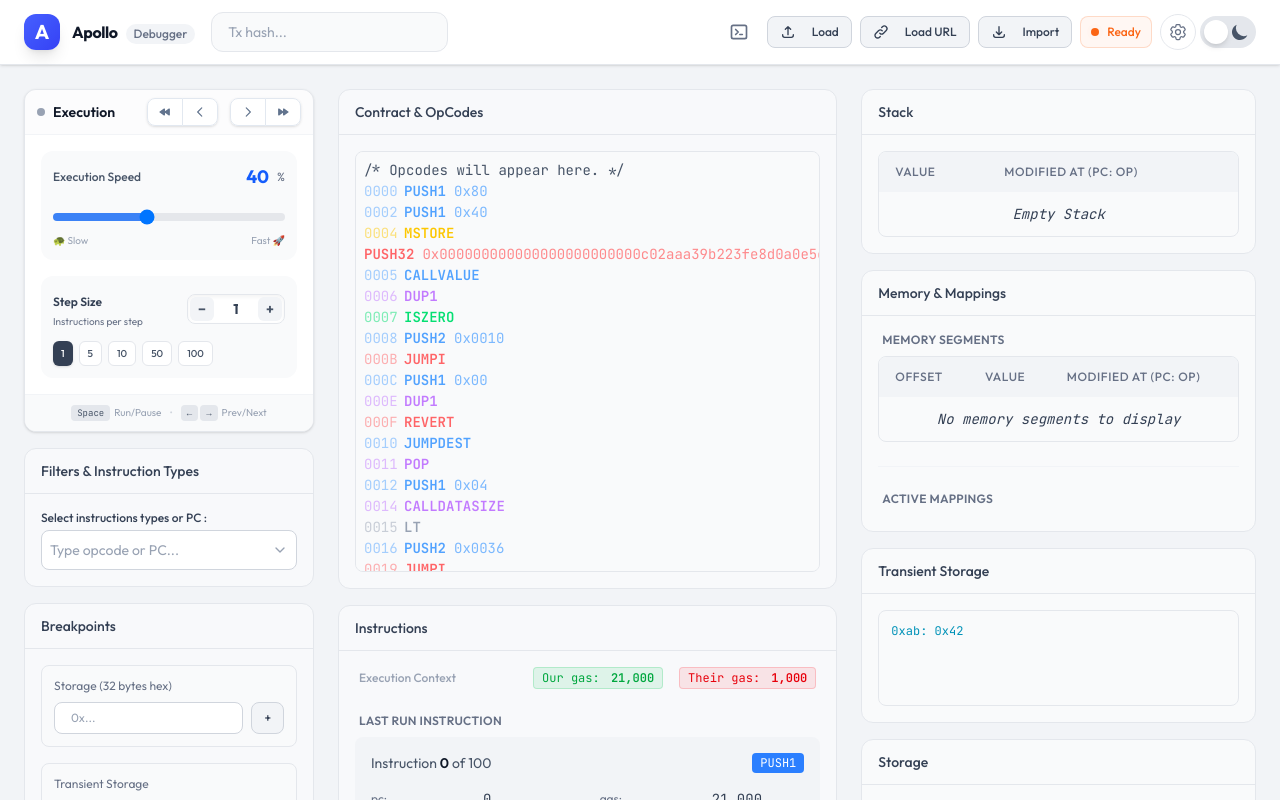
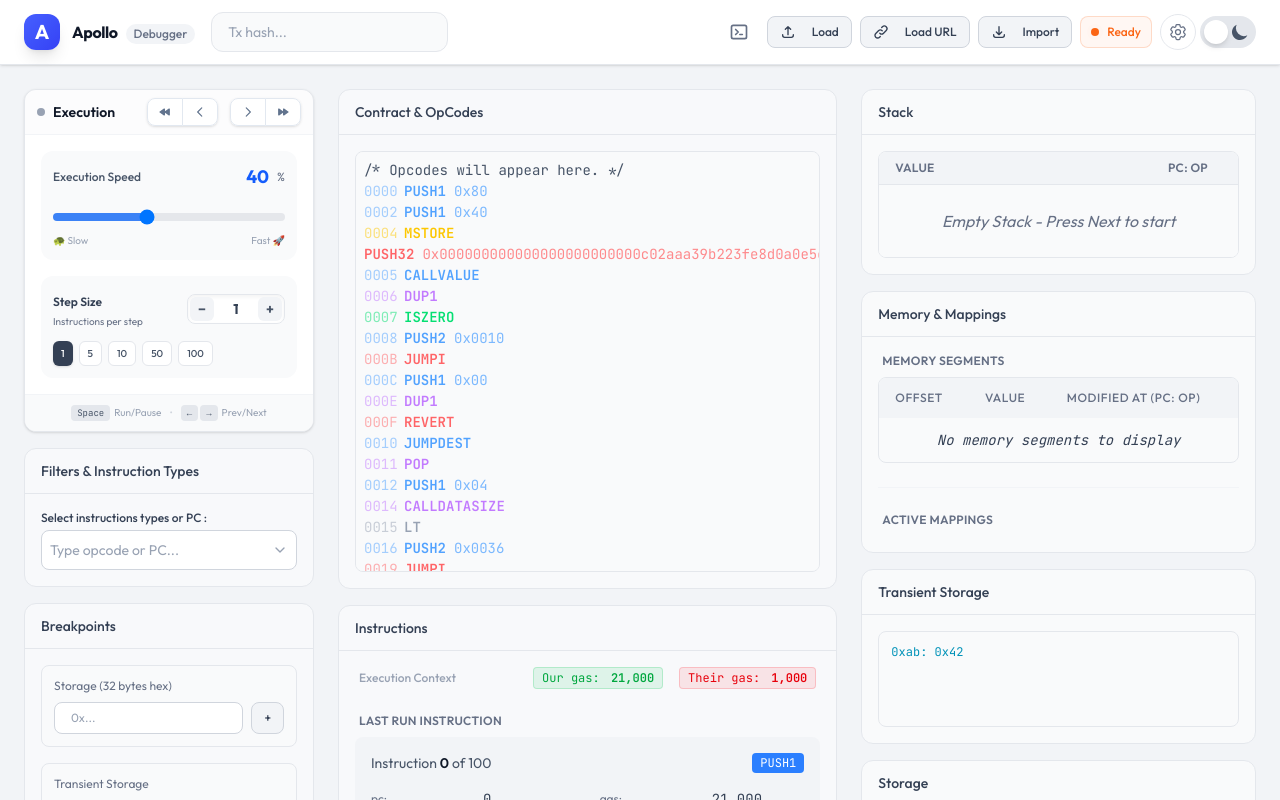
Before and after one commit to Samet-stack/Smart-Contract-Debugger, a React (Vite) app: page / in a window 1280 px wide. Shown: the top 800 px of the page. Built offline with nearby package versions, Linux system fonts and the light colour scheme.

Commit message:
feat: Stack sliding window with history popup modal + light theme support

```diff
--- a/src/App.tsx
+++ b/src/App.tsx
@@ -51,7 +51,12 @@ export default function App() {
     isPlaying,
     togglePlay,
     speed,
-    setSpeed
+    setSpeed,
+
+    // Sliding Window Stack
+    visibleStack,
+    stackHistoryLength,
+    stackHistory
   } = useApollo();
 
   // --- AUTO-PLAY ENGINE (Manual Interval for UI Control) ---
@@ -215,7 +220,19 @@ export default function App() {
       functionSelector: "swap(...)",
       callData: "0x...",
     } : null,
-    nextInstrToRun: null // Simple view: current is last run
+    // Wire nextInstruction from the hook
+    nextInstrToRun: nextInstruction ? {
+      number: (nextInstruction.stepNumber ?? 0),
+      total: rawState?.totalSteps ?? 0,
+      pc: nextInstruction.pc,
+      opcode: nextInstruction.opcode,
+      gas: nextInstruction.gas,
+      gasCost: nextInstruction.gasCost,
+      memoryMappings: nextInstruction.memoryMappings || [],
+      memoryChanges: nextInstruction.memoryChanges || [],
+      functionSelector: "swap(...)",
+      callData: "0x...",
+    } : null
   };
 
 
@@ -610,7 +627,12 @@ export default function App() {
           <div className="col-span-12 md:col-span-12 lg:col-span-4 space-y-4">
             {/* Stack */}
             <Card title="Stack">
-              <StackView items={displayItems} className="max-h-64" />
+              <StackView
+                visibleStack={visibleStack}
+                historyLength={stackHistoryLength}
+                fullHistory={stackHistory}
+                className="max-h-64"
+              />
             </Card>
 
             {/* Combined Memory & Mappings Card */}
--- a/src/features/stack/StackView.tsx
+++ b/src/features/stack/StackView.tsx
@@ -1,81 +1,171 @@
-// - Rouge (consumed) : éléments consommés par l'instruction
-// - Vert (produced) : éléments produits par l'instruction         j'ai trouvé ça donc ça rend le fond rouge ou vert mais avec un mode sombre
-// - Neutre : éléments non affectés
-//
-// DÉPENDANCES :
-//   - Table (de ui-lib) : Composant tableau réutilisable
-//   - StackItem (type) : Structure des données stack
+// StackView.tsx
+// Stack visualization with sliding window (2 items max: current=green, previous=red)
+// History displayed in a popup modal - Light/Dark theme support
 
-import { Table, TableHeader, TableBody, TableRow, TableCell } from "../../ui-lib/components/Table";
+import { useState } from "react";
+import type { VisibleStackWindow } from "../../hooks/useApollo";
 import type { StackItem } from "../../types/StackItem";
 
 interface StackViewProps {
-    items: StackItem[];
+    visibleStack: VisibleStackWindow;
+    historyLength: number;
+    fullHistory?: StackItem[];
     className?: string;
 }
 
-export default function StackView({ items, className = "" }: StackViewProps) {
-
-    // Fonction qui retourne les classes CSS selon le statut
-    const getStatusClasses = (item: StackItem): string => {
-        if (item.isPopped) {
-            return "bg-red-900/30 text-red-700 dark:text-red-400 border border-red-500/30";
-        }
-        switch (item.status) {
-            case "consumed":
-                return "bg-red-500/20";
-            case "produced":
-                return "bg-green-500/20";
-            default:
-                return "";
-        }
-    };
+// Modal component for stack history
+function HistoryModal({
+    isOpen,
+    onClose,
+    history
+}: {
+    isOpen: boolean;
+    onClose: () => void;
+    history: StackItem[];
+}) {
+    if (!isOpen) return null;
 
     return (
-        <div className={`overflow-x-auto rounded-lg border border-gray-200 dark:border-gray-700 ${className}`}>
-            <Table>
-                {/* EN-TÊTE */}
-                <TableHeader>
-                    <TableRow>
-                        <TableCell isHeader>Value</TableCell>
-                        <TableCell isHeader>Modified at (PC: OP)</TableCell>
-                    </TableRow>
-                </TableHeader>
+        <div
+            className="fixed inset-0 z-50 flex items-center justify-center bg-black/40"
+            onClick={onClose}
+        >
+            <div
+                className="bg-white dark:bg-gray-900 border border-gray-200 dark:border-gray-700 rounded-xl shadow-2xl w-[90vw] max-w-2xl max-h-[80vh] overflow-hidden"
+                onClick={e => e.stopPropagation()}
+            >
+                {/* Header */}
+                <div className="flex items-center justify-between px-6 py-4 border-b border-gray-200 dark:border-gray-700 bg-gray-50 dark:bg-gray-800/50">
+                    <h2 className="text-lg font-semibold text-gray-900 dark:text-white flex items-center gap-2">
+                        Stack History
+                        <span className="text-sm font-normal text-gray-500 dark:text-gray-400">({history.length} items)</span>
+                    </h2>
+                    <button
+                        onClick={onClose}
+                        className="text-gray-500 hover:text-gray-900 dark:text-gray-400 dark:hover:text-white transition-colors p-2 hover:bg-gray-200 dark:hover:bg-gray-700 rounded-lg"
+                    >
+                        ✕
+                    </button>
+                </div>
 
-                {/* CORPS - Une ligne par élément de stack */}
-                <TableBody>
-                    {items.map((item, index) => (
-                        <TableRow key={(item as any)._visualId || index} className={getStatusClasses(item)}>
-                            {/* Colonne 1 : Label (si présent) + Valeur */}
-                            <TableCell className="break-all text-xs">
-                                {item.label && (
-                                    <span className="font-semibold text-gray-600 dark:text-gray-400">
-                                        {item.label} :
-                                    </span>
-                                )}
-                                <span className="ml-1">{item.value}</span>
-                            </TableCell>
+                {/* Table Header */}
+                <div className="grid grid-cols-[60px_1fr_120px] bg-gray-100 dark:bg-gray-800/80 border-b border-gray-200 dark:border-gray-700 text-xs font-semibold text-gray-500 dark:text-gray-400 uppercase">
+                    <div className="px-4 py-2">#</div>
+                    <div className="px-4 py-2">Value</div>
+                    <div className="px-4 py-2 text-center">PC: Opcode</div>
+                </div>
 
-                            {/* Colonne 2 : Instruction qui a produit cet élément */}
-                            <TableCell className="text-gray-500 dark:text-gray-400">
-                                {item.modifiedAt
-                                    ? `${item.modifiedAt.pc}: ${item.modifiedAt.opcode}`
-                                    : "-"
-                                }
-                            </TableCell>
-                        </TableRow>
-                    ))}
+                {/* Scrollable content - No hover effects */}
+                <div className="overflow-y-auto max-h-[60vh]">
+                    {[...history].reverse().map((item, idx) => {
+                        const itemIndex = history.length - idx;
+                        const isLast = idx === 0;
+                        const isSecondLast = idx === 1;
 
-                    {/* Message si stack vide */}
-                    {items.length === 0 && (
-                        <TableRow>
-                            <TableCell className="text-center text-gray-500 italic" colSpan={2}>
-                                Empty Stack
-                            </TableCell>
-                        </TableRow>
-                    )}
-                </TableBody>
-            </Table>
+                        return (
+                            <div
+                                key={idx}
+                                className={`grid grid-cols-[60px_1fr_120px] border-b border-gray-100 dark:border-gray-800/50
+                                    ${isLast ? 'bg-green-100 dark:bg-green-900/30' : ''}
+                                    ${isSecondLast ? 'bg-red-100 dark:bg-red-900/30' : ''}
+                                    ${!isLast && !isSecondLast ? 'bg-white dark:bg-gray-900' : ''}
+                                `}
+                            >
+                                <div className="px-4 py-3 text-gray-400 dark:text-gray-500 font-mono text-sm">
+                                    {itemIndex}
+                                </div>
+                                <div className="px-4 py-3 overflow-x-auto">
+                                    <code className="text-gray-800 dark:text-gray-200 text-sm font-mono break-all">
+                                        {item.value}
+                                    </code>
+                                </div>
+                                <div className="px-4 py-3 text-gray-500 dark:text-gray-400 text-sm text-center">
+                                    {item.modifiedAt ? `${item.modifiedAt.pc}: ${item.modifiedAt.opcode}` : "-"}
+                                </div>
+                            </div>
+                        );
+                    })}
+                </div>
+
+                {/* Footer */}
+                <div className="px-6 py-3 border-t border-gray-200 dark:border-gray-700 bg-gray-50 dark:bg-gray-800/30 text-xs text-gray-500 flex items-center justify-between">
+                    <span>🟢 Current | 🔴 Previous</span>
+                    <span>Click outside to close</span>
+                </div>
+            </div>
         </div>
     );
 }
+
+export default function StackView({ visibleStack, historyLength, fullHistory = [], className = "" }: StackViewProps) {
+    const [showModal, setShowModal] = useState(false);
+
+    const { current, previous } = visibleStack;
+    const hiddenCount = historyLength - 2;
+
+    return (
+        <>
+            <div className={`rounded-lg border border-gray-200 dark:border-gray-700 overflow-hidden bg-white dark:bg-gray-900 ${className}`}>
+                {/* Header - Same colors as other tables */}
+                <div className="grid grid-cols-[1fr_auto] bg-gray-100 dark:bg-gray-800 border-b border-gray-200 dark:border-gray-700">
+                    <div className="px-4 py-2 text-xs font-semibold text-gray-500 dark:text-gray-400 uppercase tracking-wide">
+                        Value
+                    </div>
+                    <div className="px-4 py-2 text-xs font-semibold text-gray-500 dark:text-gray-400 uppercase tracking-wide text-center min-w-[100px]">
+                        PC: OP
+                    </div>
+                </div>
+
+                {/* Previous item (Red) */}
+                {previous && (
+                    <div className="grid grid-cols-[1fr_auto] bg-red-100 dark:bg-red-900/40 border-b border-red-200 dark:border-red-800/50">
+                        <div className="px-4 py-3">
+                            <span className="text-gray-500 dark:text-gray-400 font-medium">prev : </span>
+                            <span className="font-mono text-gray-800 dark:text-gray-200 text-sm break-all">{previous.value}</span>
+                        </div>
+                        <div className="px-4 py-3 text-gray-500 dark:text-gray-400 text-sm text-center min-w-[100px] flex items-center justify-center">
+                            {previous.modifiedAt ? `${previous.modifiedAt.pc}: ${previous.modifiedAt.opcode}` : "-"}
+                        </div>
+                    </div>
+                )}
+
+                {/* Current item (Green) */}
+                {current && (
+                    <div className="grid grid-cols-[1fr_auto] bg-green-100 dark:bg-green-900/40">
+                        <div className="px-4 py-3">
+                            <span className="text-gray-500 dark:text-gray-400 font-medium">curr : </span>
+                            <span className="font-mono text-gray-800 dark:text-gray-200 text-sm break-all">{current.value}</span>
+                        </div>
+                        <div className="px-4 py-3 text-gray-500 dark:text-gray-400 text-sm text-center min-w-[100px] flex items-center justify-center">
+                            {current.modifiedAt ? `${current.modifiedAt.pc}: ${current.modifiedAt.opcode}` : "-"}
+                        </div>
+                    </div>
+                )}
+
+                {/* Empty state */}
+                {!current && !previous && (
+                    <div className="px-4 py-6 text-center text-gray-500 italic bg-gray-50 dark:bg-gray-800/50">
+                        Empty Stack - Press Next to start
+                    </div>
+                )}
+
+                {/* History button */}
+                {hiddenCount > 0 && (
+                    <button
+                        onClick={() => setShowModal(true)}
+                        className="w-full px-4 py-2.5 text-xs bg-transparent hover:bg-gray-100 dark:hover:bg-gray-800 transition-colors flex items-center justify-center gap-2 border-t border-gray-200 dark:border-gray-700"
+                    >
+                        <span className="text-gray-500 dark:text-gray-400 hover:text-gray-700 dark:hover:text-gray-300">View full history ({historyLength} items)</span>
+                    </button>
+                )}
+            </div>
+
+            {/* Modal */}
+            <HistoryModal
+                isOpen={showModal}
+                onClose={() => setShowModal(false)}
+                history={fullHistory}
+            />
+        </>
+    );
+}
--- a/src/hooks/useApollo.ts
+++ b/src/hooks/useApollo.ts
@@ -1,7 +1,14 @@
-import { useState, useEffect, useCallback } from 'react';
+import { useState, useEffect, useCallback, useMemo, useRef } from 'react';
 import type { ApolloDebuggerAPI, DebuggerState, Breakpoint } from '../types/ApolloAPI';
+import type { StackItem } from '../types/StackItem';
 
 export type ApolloStatus = "Ready" | "Loading" | "Error";
+
+// Type for the visible stack window
+export interface VisibleStackWindow {
+    current: StackItem | null;  // Green - current step
+    previous: StackItem | null; // Red - previous step
+}
 
 /**
  * useApollo Hook
@@ -14,7 +21,11 @@ export const useApollo = () => {
     const [state, setState] = useState<DebuggerState | null>(null);
     const [engine, setEngine] = useState<ApolloDebuggerAPI | null>(null);
 
-    // 2. Initialization & Subscription (The Plumbing)
+    // 2. Stack History Tracking
+    const [stackHistory, setStackHistory] = useState<StackItem[]>([]);
+    const lastStepRef = useRef<number>(-1);
+
+    // 3. Initialization & Subscription (The Plumbing)
     useEffect(() => {
         const api = window.ApolloDebugger;
 
@@ -24,9 +35,6 @@ export const useApollo = () => {
             setState(api.getCurrentState());
 
             const unsubscribe = api.subscribe((newState) => {
-                // Force new object reference to ensure React triggers re-render
-                // checking against previous state to avoid infinite loops if needed,
-                // but spreading is safer for now.
                 setState({ ...newState });
                 if (newState.error) {
                     setStatus("Error");
@@ -44,7 +52,35 @@ export const useApollo = () => {
         }
     }, []);
 
-    // 3. Action Wrappers
+    // 4. Update stack history when step changes
+    useEffect(() => {
+        const currentStep = state?.currentStep ?? -1;
+        const stackArr = state?.stack || [];
+        // Get the LAST item (newest) from the stack, not stack[0]
+        const latestItem = stackArr[stackArr.length - 1];
+
+        if (currentStep !== lastStepRef.current && latestItem) {
+            if (currentStep > lastStepRef.current) {
+                // Moving forward: add to history
+                setStackHistory(prev => [...prev, latestItem]);
+            } else if (currentStep < lastStepRef.current) {
+                // Moving backward: remove from history
+                setStackHistory(prev => prev.slice(0, -1));
+            }
+            lastStepRef.current = currentStep;
+        }
+    }, [state?.currentStep, state?.stack]);
+
+    // 5. Compute visible stack window (2 items max)
+    const visibleStack: VisibleStackWindow = useMemo(() => {
+        const len = stackHistory.length;
+        return {
+            current: len > 0 ? { ...stackHistory[len - 1], status: 'produced' as const } : null,
+            previous: len > 1 ? { ...stackHistory[len - 2], status: 'consumed' as const } : null
+        };
+    }, [stackHistory]);
+
+    // 6. Action Wrappers
     const next = useCallback(() => engine?.next(), [engine]);
     const prev = useCallback(() => engine?.prev(), [engine]);
     const setBreakpoint = useCallback((bp: Breakpoint) => engine?.setBreakpoint(bp), [engine]);
@@ -56,10 +92,9 @@ export const useApollo = () => {
     // Data extractors
     const rawStack = state?.stack || [];
     const memory = state?.memory || [];
+    const nextInstruction = state?.nextInstruction || null;
 
-
-
-    // 4. Auto-Play Logic
+    // 7. Auto-Play Logic
     const [isPlaying, setIsPlaying] = useState<false | 'forward' | 'backward'>(false);
     const [speed, setSpeed] = useState(40);
 
@@ -84,13 +119,20 @@ export const useApollo = () => {
         rawState: state,
         currentStep,
         currentOpcode,
-        stack: rawStack, // Return RAW stack
+        stack: rawStack,
         memory,
+        nextInstruction,
+
+        // Sliding Window Stack
+        visibleStack,
+        stackHistoryLength: stackHistory.length,
+        stackHistory, // Full history for expandable panel
 
         // Actions
         next,
         prev,
         setBreakpoint,
+
 
         // Auto-Play
         isPlaying,
```
Also changed, not shown: src/mock/apollo-mock.ts (+18 -3 lines).
